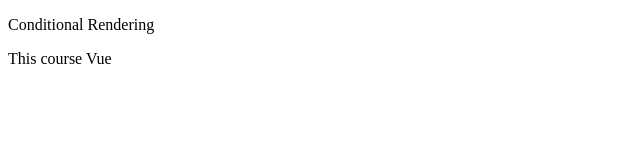
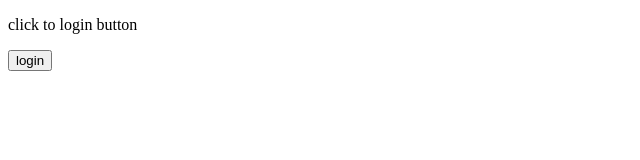
Before and after one commit to Ryuuutaaa/react-udemy, a React (Vite) app: page / in a window 1280 px wide. Shown: the top 160 px of the page, without its empty margins (0-640 px from the left). Built offline with nearby package versions, Linux system fonts and the light colour scheme.

Commit message:
conditional rendering more info

```diff
--- a/src/components/ConditionalRendering.jsx
+++ b/src/components/ConditionalRendering.jsx
@@ -1,15 +1,31 @@
 import { useState } from "react";
 
 const ConditionalRendering = () => {
-  const [course, setCourse] = useState("vue");
+  const [isLoggedIn, setIsLoggendIn] = useState(false);
+
+  const handleLogin = () => {
+    setIsLoggendIn(true);
+  };
+
+  const handleLogout = () => {
+    setIsLoggendIn(false);
+  };
+
+  let text = null;
+
+  if (isLoggedIn) {
+    text = "welcome Rafiii";
+  } else {
+    text = "click to login button";
+  }
   return (
     <div>
-      <p>Conditional Rendering </p>
-      {course === "react" ? (
-        <p>Thsi course Reac</p>
-      ) : course === "vue" ? (
-        <p>This course Vue</p>
-      ) : null}
+      <p>{text}</p>
+      {isLoggedIn === false ? (
+        <button onClick={handleLogin}>login</button>
+      ) : (
+        <button onClick={handleLogout}>Logout</button>
+      )}
     </div>
   );
 };
```
